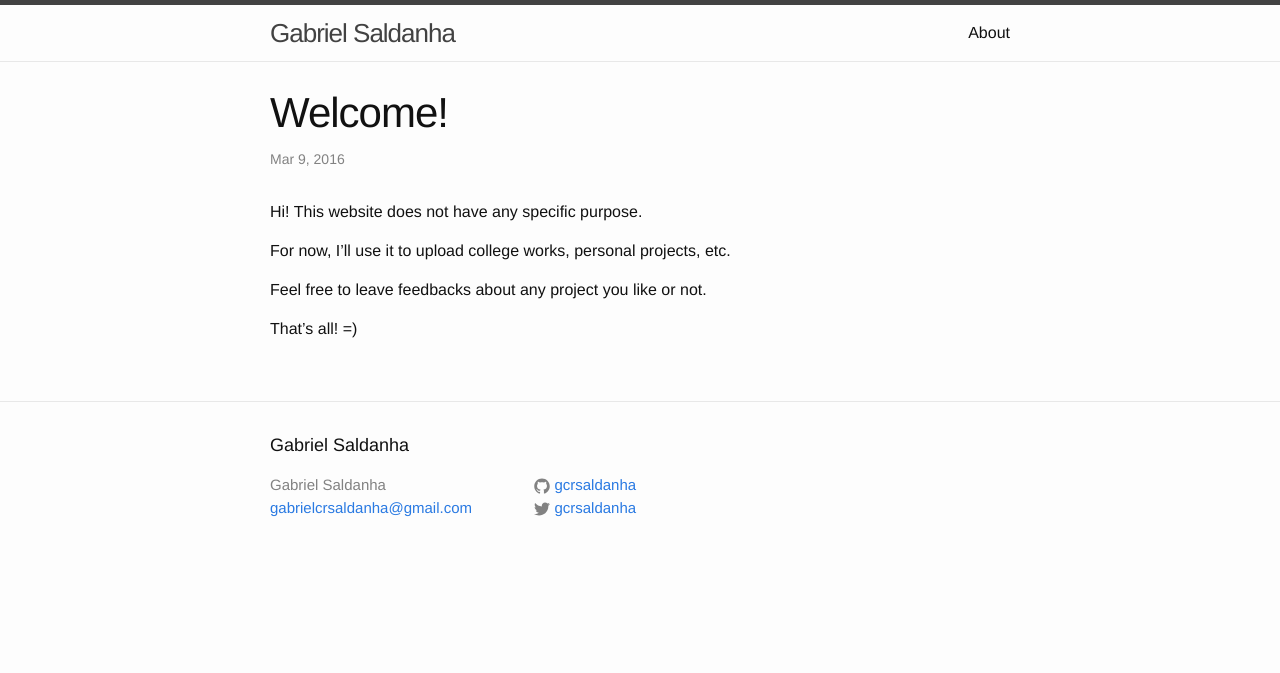
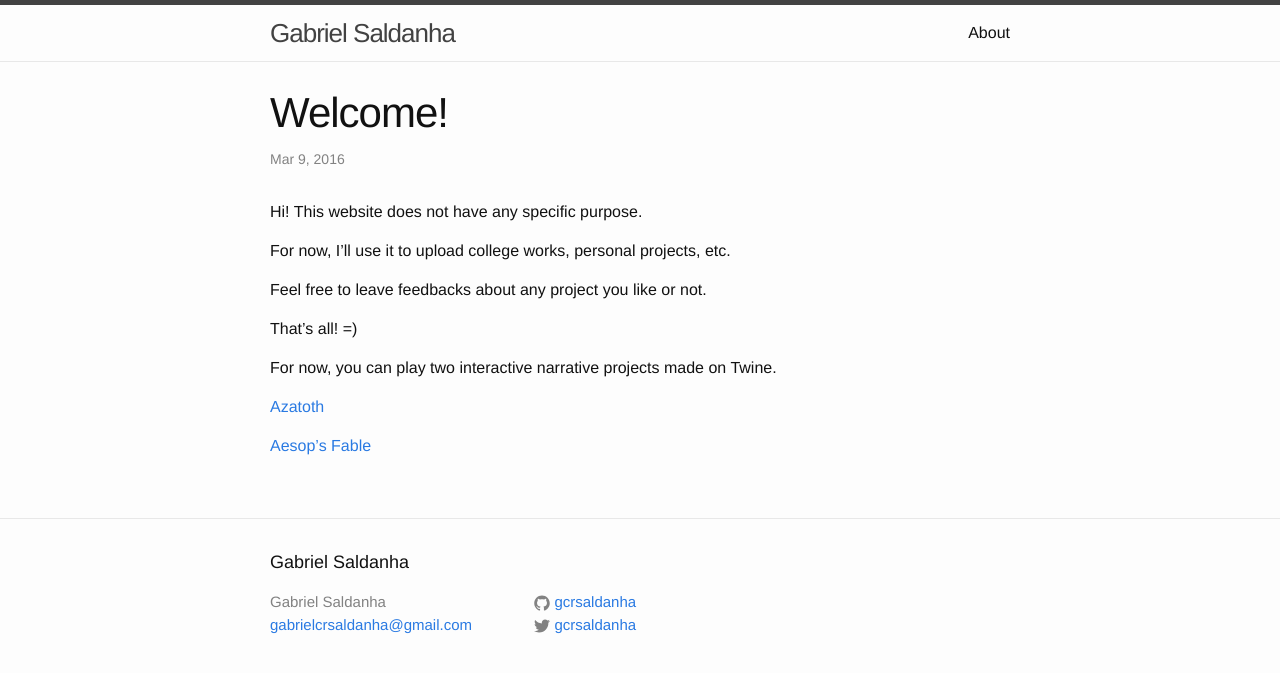
Before and after one commit to gcrsaldanha/gcrsaldanha.github.io, a Jekyll site: the page built from _posts/2016-03-09-welcome.md, in a window 1280 px wide. Shown: the top 673 px of the page. Built offline with Jekyll 4.4.1, drawn with Linux system fonts in a browser that asks for light colours.

Commit message:
Add assets folder and interactive narrative projects to welcome post.

```diff
--- a/_posts/2016-03-09-welcome.md
+++ b/_posts/2016-03-09-welcome.md
@@ -10,3 +10,9 @@ For now, I'll use it to upload college works, personal projects, etc.
 Feel free to leave feedbacks about any project you like or not.
 
 That's all! =)
+
+For now, you can play two interactive narrative projects made on Twine.
+
+[Azatoth]({{site.url}}/assets/azatoth.html)
+
+[Aesop's Fable]({{site.url }}/assets/the-tortoise-and-the-eagle.html)
```
